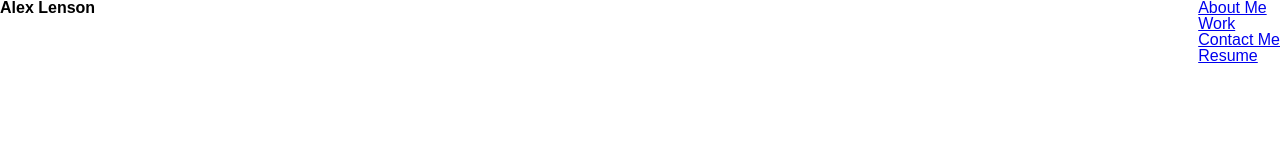
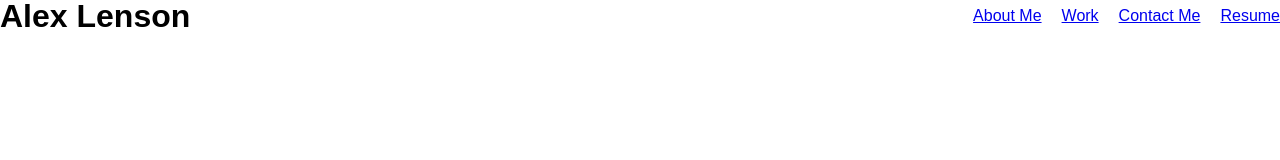
Before and after one commit to AlexLenson/Module-2-Challenge-Portfolio, a plain HTML site: page index.html in a window 1280 px wide. Drawn offline with Linux system fonts and the light colour scheme.

Commit message:
added gap to list

```diff
--- a/assets/css/style.css
+++ b/assets/css/style.css
@@ -1,3 +1,4 @@
+/* TODO: add font-family here once i figure out what it is */
 body {
     display: flex;
     flex-direction: column;
@@ -7,4 +8,23 @@ body {
 header {
     display: flex;
     justify-content: space-between;
+    align-items: center;
 }
+
+/* TODO: Update headings so that they match example (font-family, size, color etc) */
+h1 {
+    font-size: 200%;
+}
+
+/* TODO: Update headings so that they match example (font-family, size, color etc) */
+h2 {
+    margin: 2% 0;
+    font-size: 150%;
+}
+
+/* Nav bar upper right */
+nav ul {
+    display: flex;
+    justify-content: space-between;
+    gap: 20px;
+}
```
